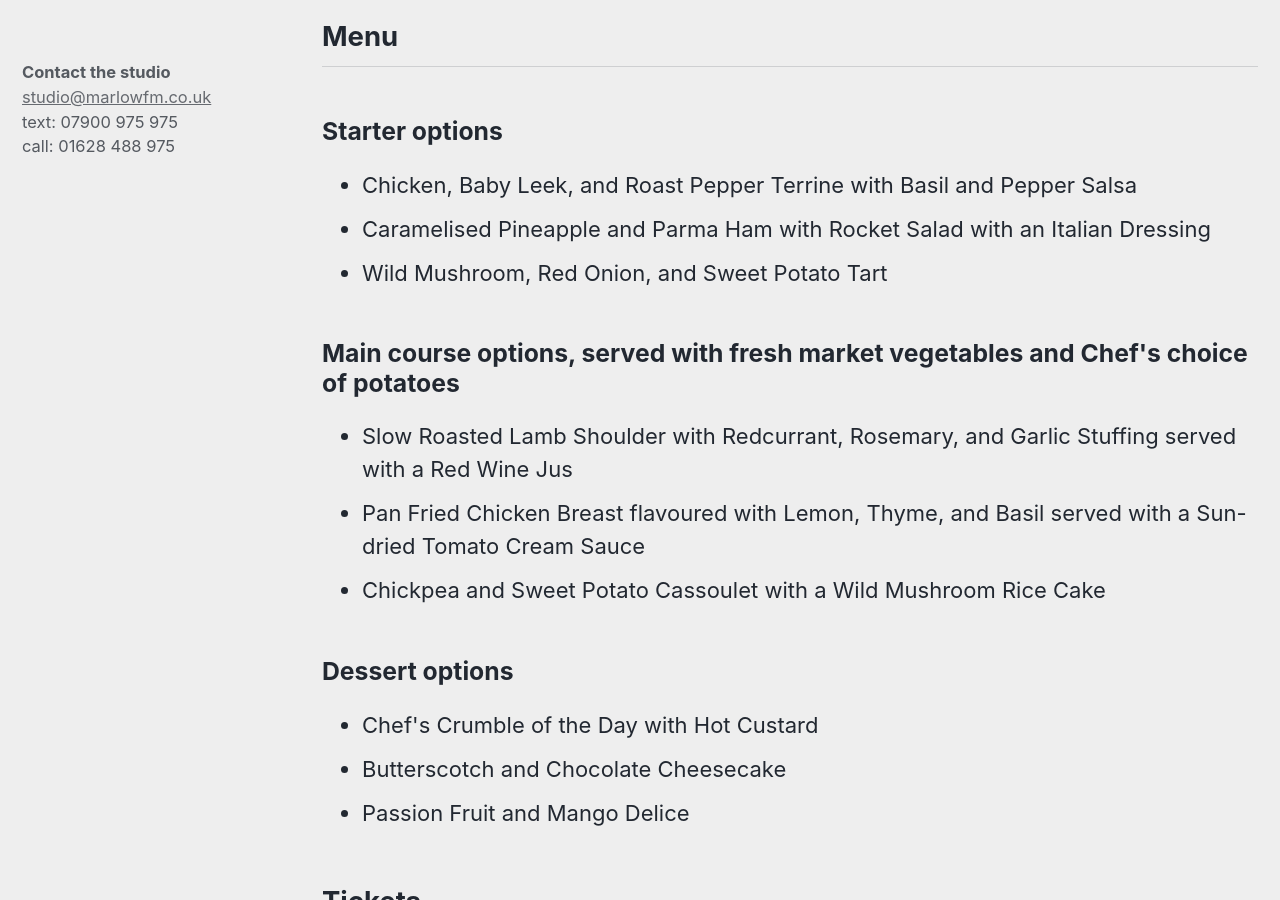
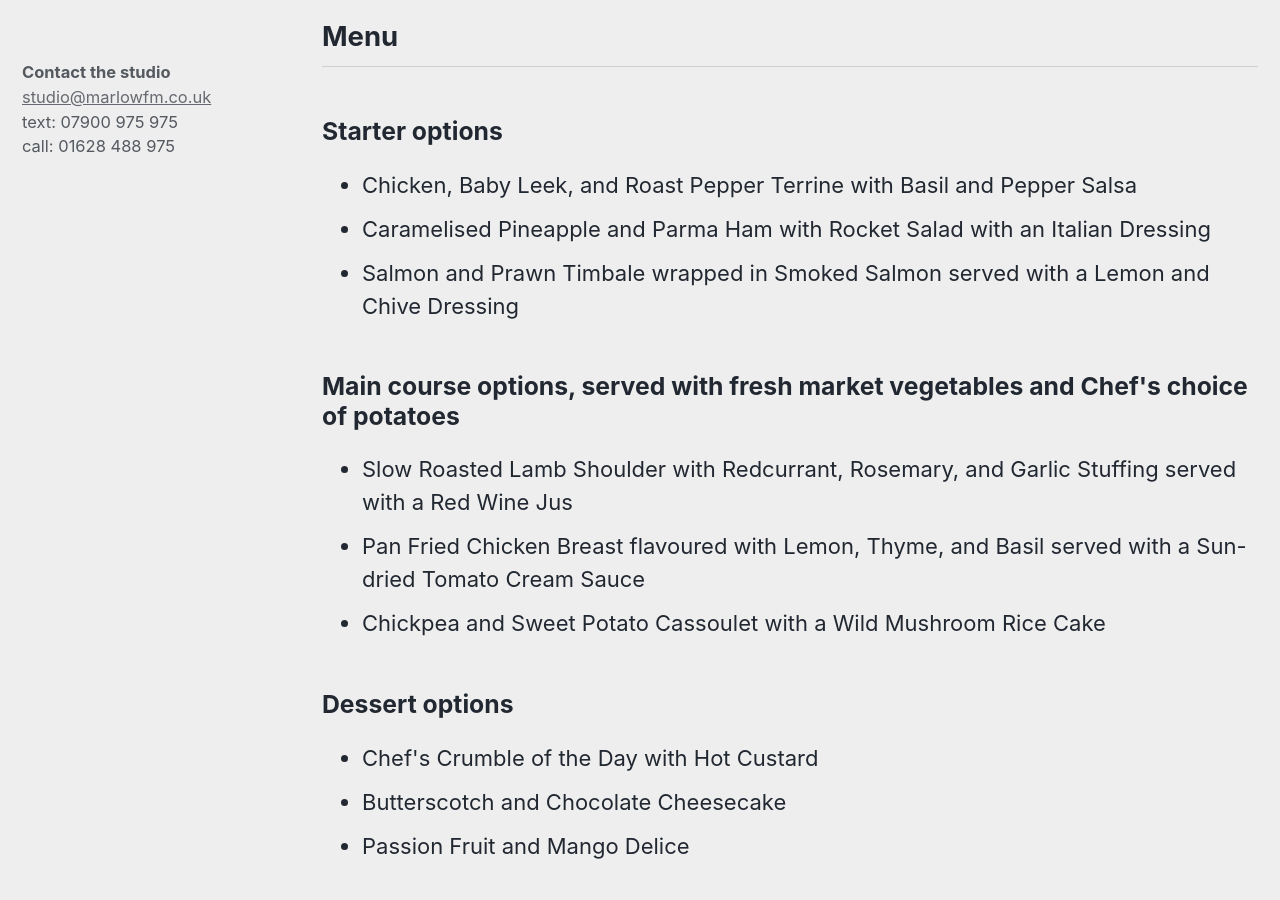
Before and after one commit to marlowfm/marlowfm.github.io, a Jekyll site: the page built from _pages/hidden-gems-tickets.html, in a window 1280 px wide and 900 px high, scrolled down 985 px. Built offline with Jekyll 4.4.1, drawn with Linux system fonts in a browser that asks for light colours; cached includes are drawn as plain includes; nearby versions of some CDN libraries.

Commit message:
Hidden Gems 2024 - update pages

```diff
--- a/_pages/hidden-gems-tickets.html
+++ b/_pages/hidden-gems-tickets.html
@@ -57,7 +57,10 @@ sidebar:
 		Caramelised Pineapple and Parma Ham with Rocket Salad with an Italian
 		Dressing
 	</li>
-	<li>Wild Mushroom, Red Onion, and Sweet Potato Tart</li>
+	<li>
+		Salmon and Prawn Timbale wrapped in Smoked Salmon served with a Lemon and
+		Chive Dressing
+	</li>
 </ul>
 
 <h3>
--- a/_pages/hidden-gems-vote.html
+++ b/_pages/hidden-gems-vote.html
@@ -24,7 +24,7 @@ sidebar:
 <p>
 	A big thank you for all your deserving nominations. We've drawn up a shortlist
 	of nominees for nine of the categories, and it's now time to get voting! The
-	Hidden Gems Committee itself will review the many nominations for Services to
+	Hidden Gems Committee* itself will review the many nominations for Services to
 	Charity and Services to the Community, and decide the winners of these two
 	categories.
 </p>
@@ -60,11 +60,11 @@ sidebar:
 	<div id="thanks"><p>You haven't submitted your votes yet.</p></div>
 </form>
 
-<!--<p>
+<p>
 	*The committee is made up of Pat Reading from Marlow FM, Paul Merchant from
 	MyMarlow, Hilary Martin from Marlow Town Council, and Peter Evans, President
 	of the Marlow Chamber of Trade & Commerce.
-</p>-->
+</p>
 
 <script defer>
 	const CATEGORIES = [
```
